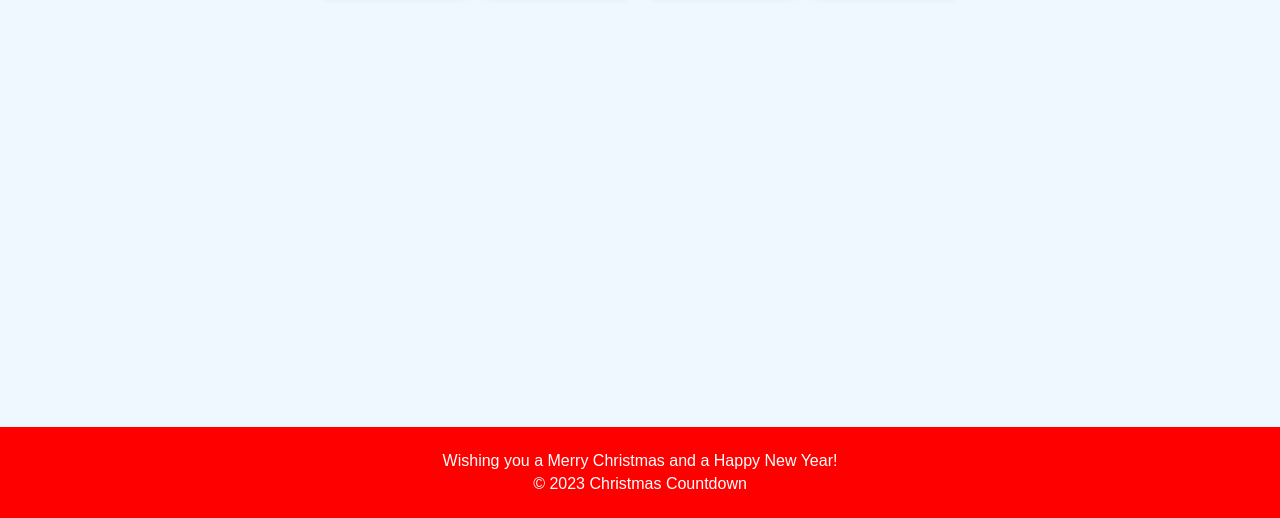
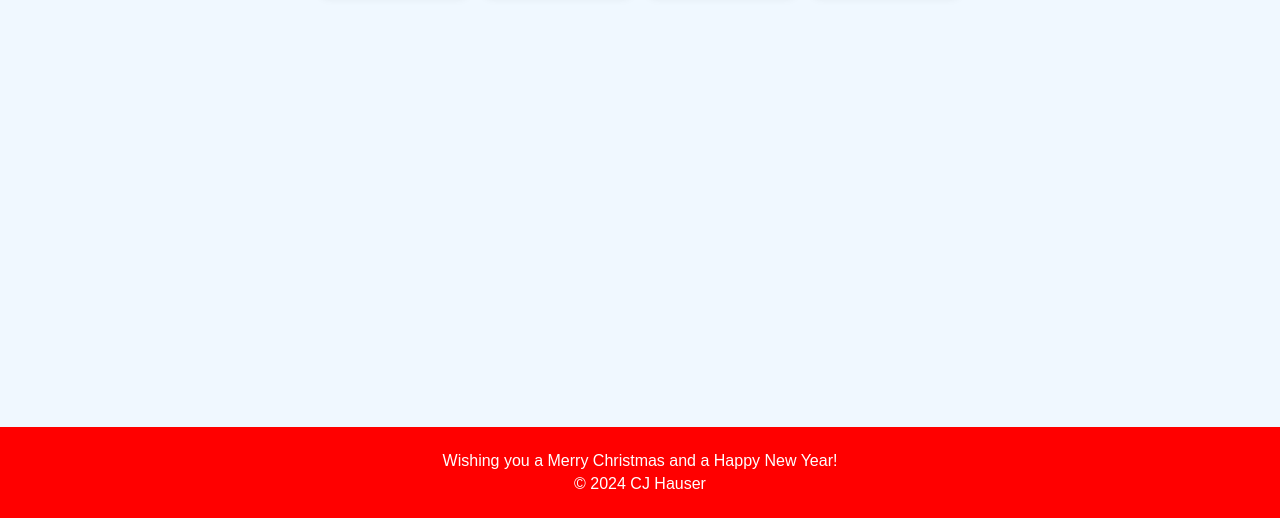
Before and after one commit to CODEJACKS/christmas-countdown, a plain HTML site: page index.html in a window 1280 px wide. Shown: the part 282-800 px from the top of the page. Drawn offline with Linux system fonts and the light colour scheme.

Commit message:
Update index.html

```diff
--- a/index.html
+++ b/index.html
@@ -20,7 +20,7 @@
     </main>
     <footer>
         <p>Wishing you a Merry Christmas and a Happy New Year!</p>
-        <p>&copy; 2023 Christmas Countdown</p>
+        <p>&copy; 2024 CJ Hauser</p>
     </footer>
     <script src="script.js"></script>
 </body>
```
